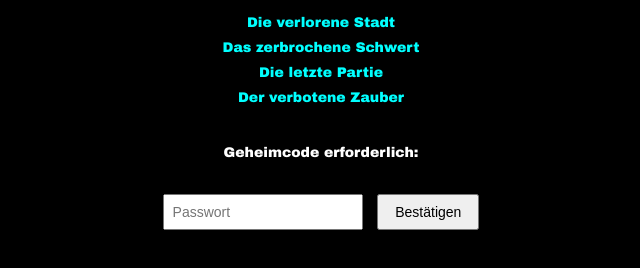
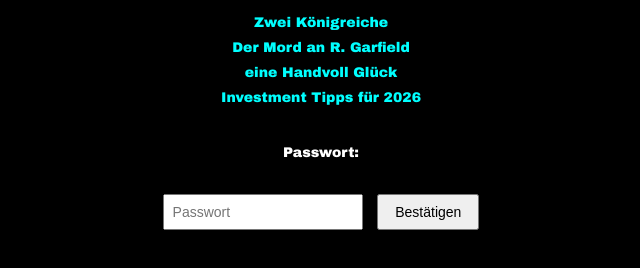
Before and after one commit to derMoerssias/False-God, a plain HTML site: page geschichten.html in a window 1280 px wide. Shown: the part 144-412 px from the top of the page, without its empty margins (319-959 px from the left). Drawn offline with Linux system fonts and the light colour scheme.

Commit message:
Update geschichten.html

```diff
--- a/geschichten.html
+++ b/geschichten.html
@@ -2,7 +2,7 @@
 <html lang="de">
 <head>
   <meta charset="UTF-8">
-  <title>Geheime Geschichten</title>
+  <title>Datei Verzeichnis</title>
   <style>
     body {
       margin: 0;
@@ -54,13 +54,13 @@
 <body>
   <div class="content">
     <h2>📚 Geheime Geschichten</h2>
-    <a href="geschichten/geschichte1.pdf" download>Die verlorene Stadt</a>
-    <a href="geschichten/geschichte2.pdf" download>Das zerbrochene Schwert</a>
-    <a href="geschichten/geschichte3.pdf" download>Die letzte Partie</a>
-    <a href="geschichten/geschichte4.pdf" download>Der verbotene Zauber</a>
+    <a href="geschichten/geschichte1.pdf" download>Zwei Königreiche</a>
+    <a href="geschichten/geschichte2.pdf" download>Der Mord an R. Garfield</a>
+    <a href="geschichten/geschichte3.pdf" download>eine Handvoll Glück</a>
+    <a href="geschichten/geschichte4.pdf" download>Investment Tipps für 2026</a>
 
     <div style="margin-top: 40px;">
-      <p>Geheimcode erforderlich:</p>
+      <p>Passwort:</p>
       <input type="password" placeholder="Passwort">
       <button>Bestätigen</button>
     </div>
```
